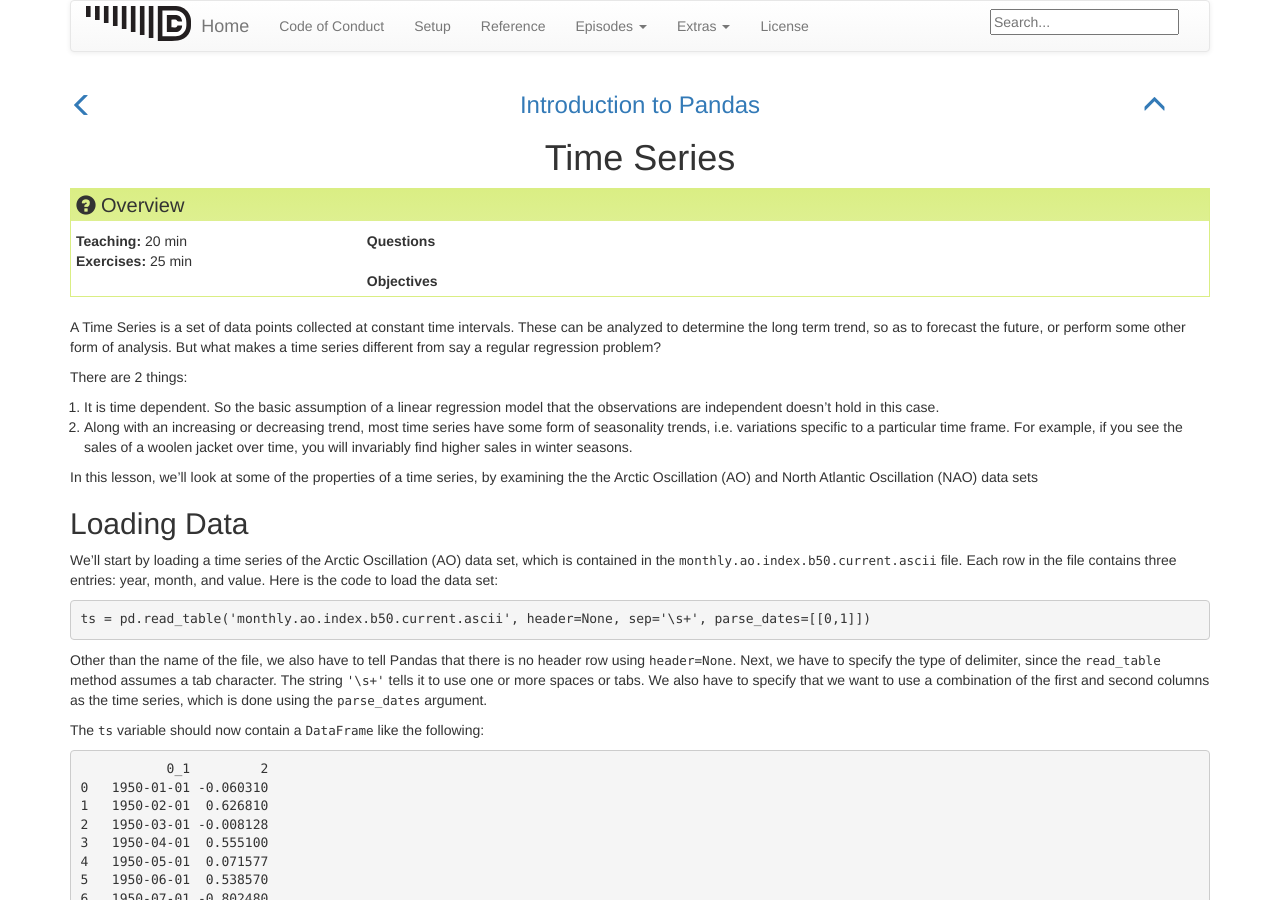
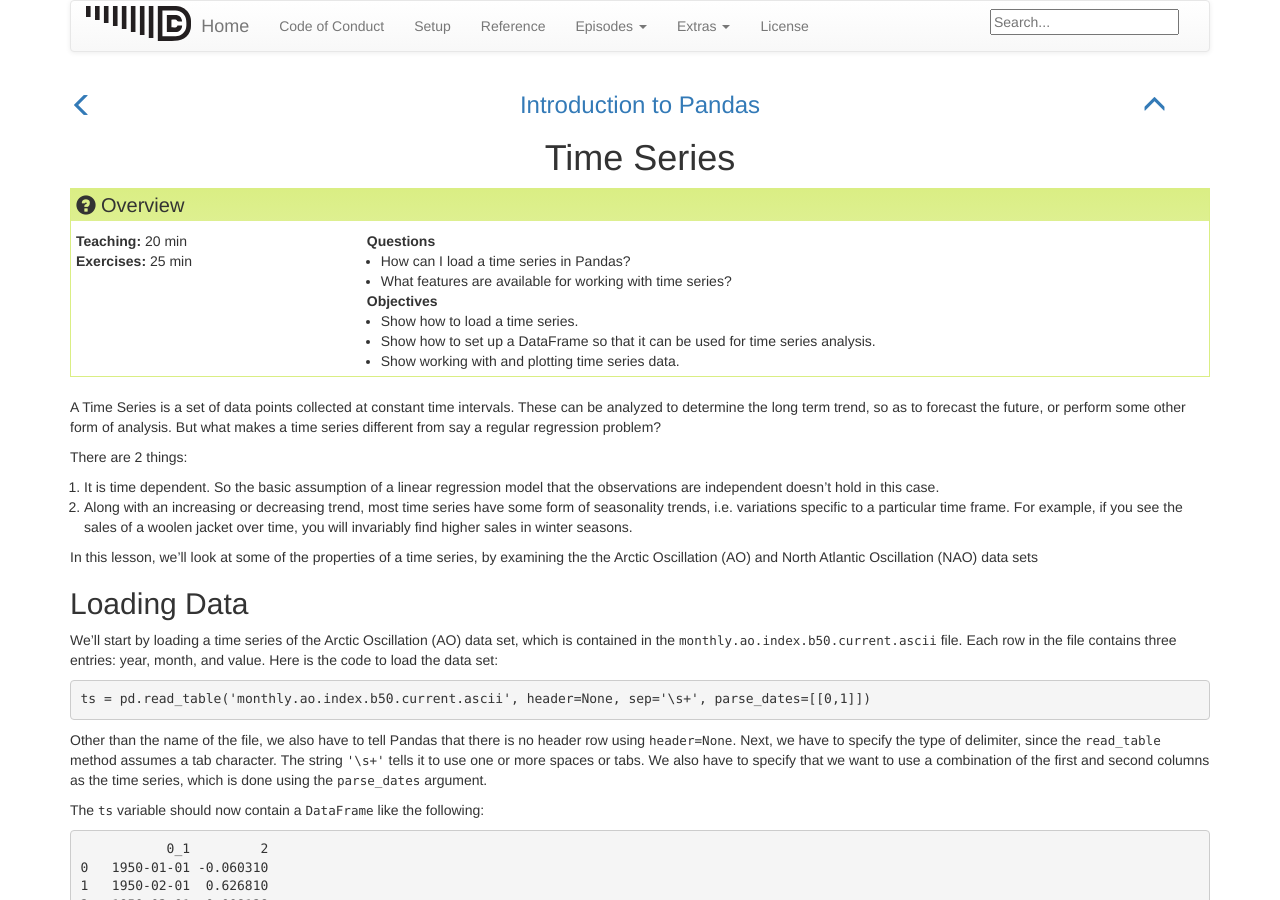
Before and after one commit to ornl-training/python-gis, a Jekyll site: the page built from _episodes/08-time-series.md, in a window 1280 px wide and 900 px high. Built offline with Jekyll 4.4.1, drawn with Linux system fonts in a browser that asks for light colours.

Commit message:
Signed-off-by: Greg Watson <g.watson@computer.org>

```diff
--- a/_episodes/08-time-series.md
+++ b/_episodes/08-time-series.md
@@ -2,8 +2,13 @@
 title: Time Series
 teaching: 20
 exercises: 25
-
+questions:
+  - " How can I load a time series in Pandas? "
+  - " What features are available for working with time series? "
 objectives:
+  - "Show how to load a time series."
+  - "Show how to set up a DataFrame so that it can be used for time series analysis."
+  - "Show working with and plotting time series data."
 ---
 
 A Time Series is a set of data points collected at constant time intervals. These can be analyzed to determine the long term trend,
```
